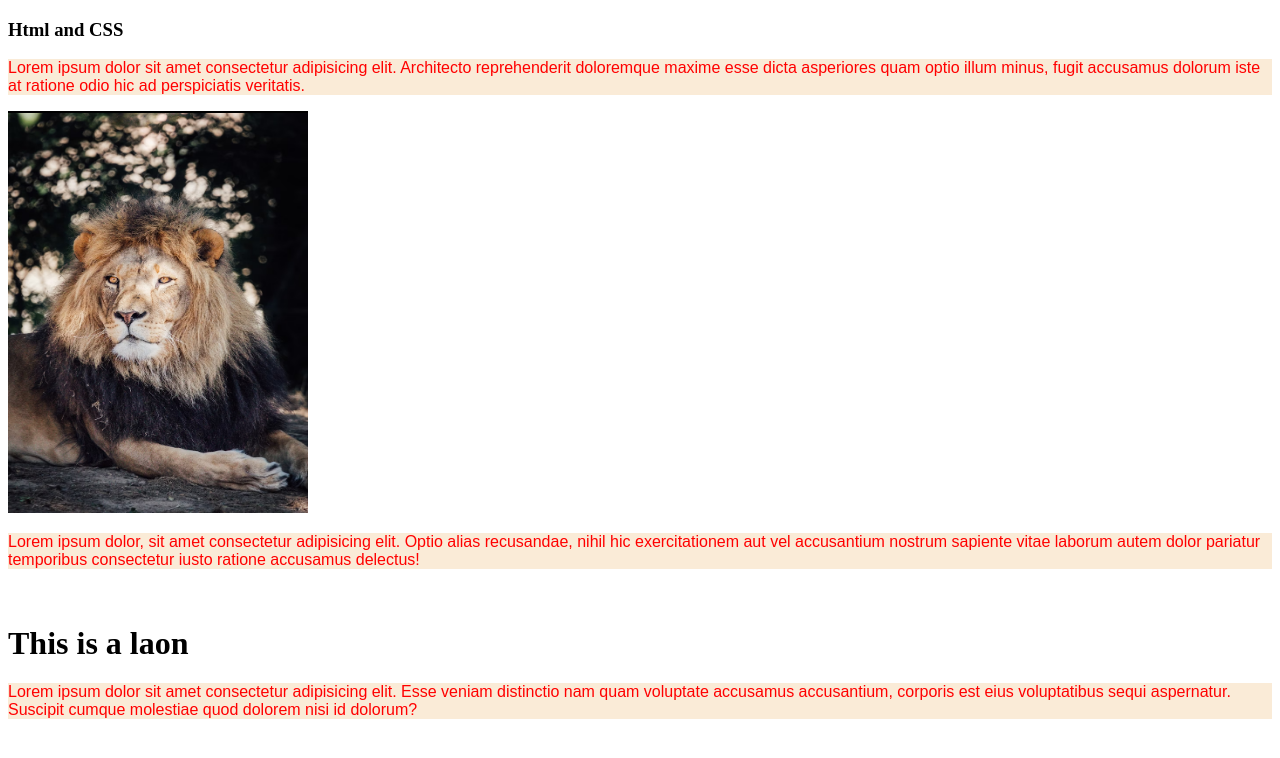
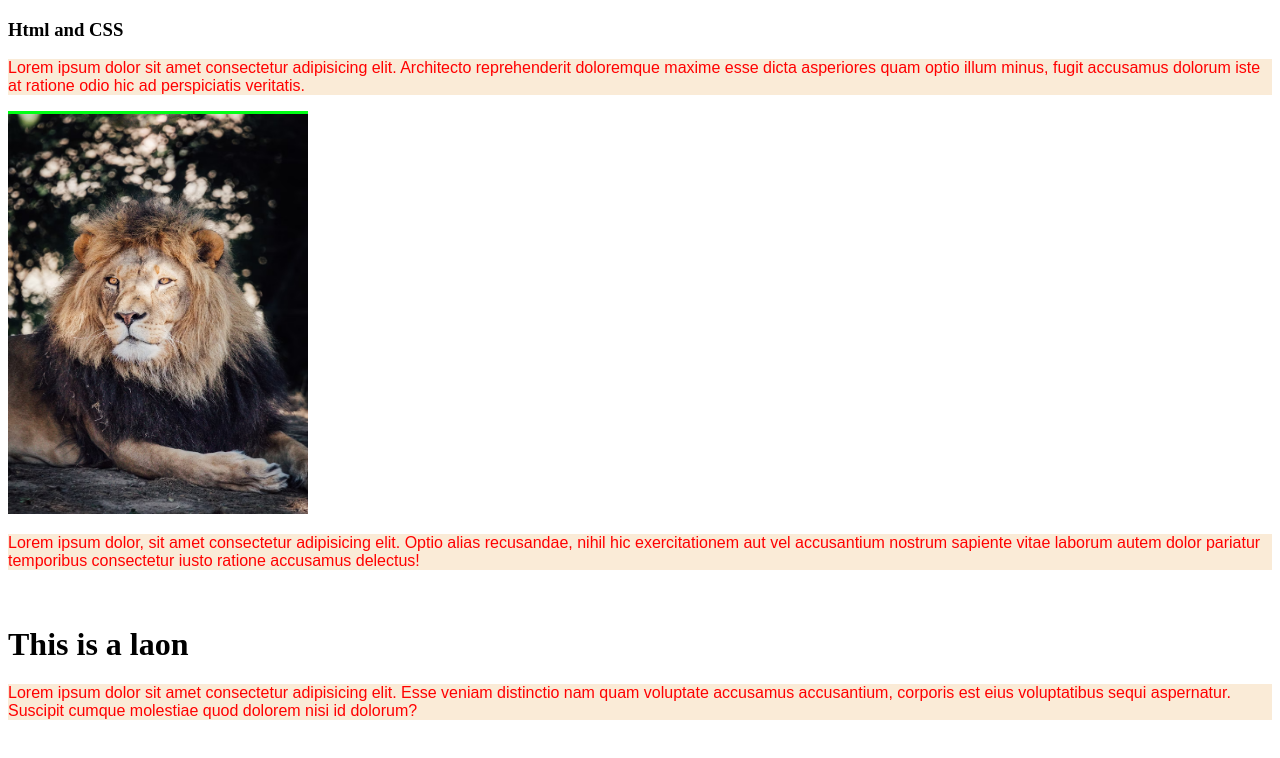
Before and after one commit to mehedihasan770/fixt-github-problem, a plain HTML site: page index.html in a window 1280 px wide. Drawn offline with Linux system fonts and the light colour scheme.

Commit message:
add a img border

```diff
--- a/index.html
+++ b/index.html
@@ -15,7 +15,7 @@
         img{
             width: 300px;
             height: 400px;
-            border-top:2px solid black ;
+            border-top: 3px solid rgb(0, 255, 21);
 
         }
     </style>
```
